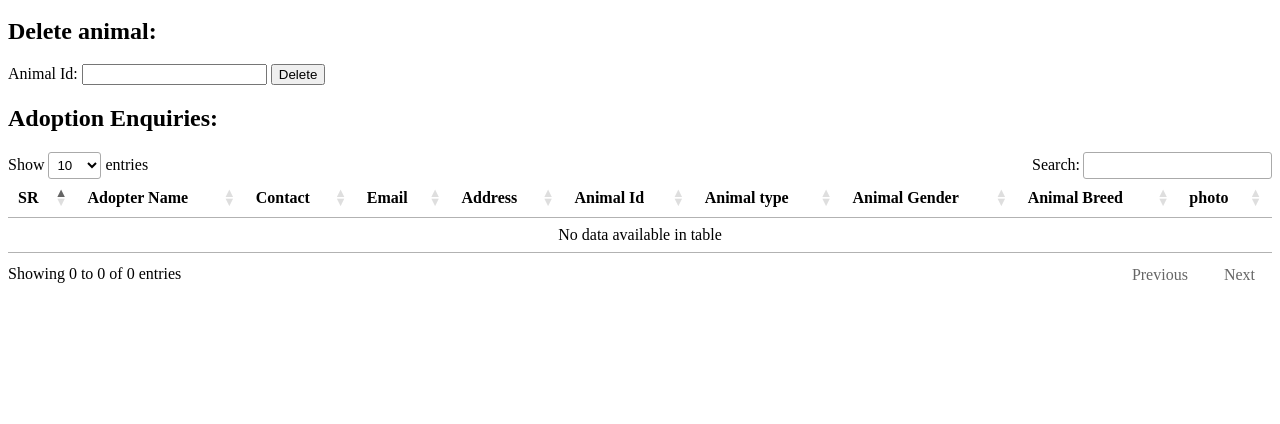
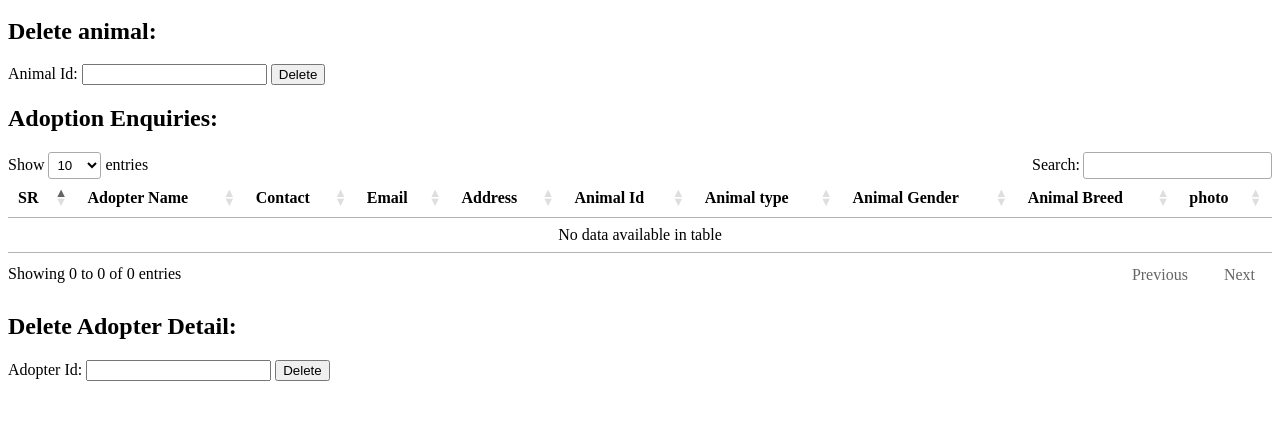
Before and after one commit to ohm1998/proj1, a PHP site: page /adminp/adoption.php in a window 1280 px wide. Shown: the part 376-800 px from the top of the page. Run offline with PHP 8.4, Linux system fonts and the light colour scheme; data that the repository does not hold is empty; some libraries are stand-ins or nearby versions.

Commit message:
Adoption changes

```diff
--- a/adminp/adoption.php
+++ b/adminp/adoption.php
@@ -8,6 +8,16 @@ if(isset($_POST['del_anim_id']))
 	mysqli_query($con,$q);
 }
 
+
+?>
+<?php
+
+if(isset($_POST['del_adopter_id']))
+{
+	$q = "delete from adopter_details where id=".$_POST['del_adopter_id'];
+	mysqli_query($con,$q);
+	//mysqli_query($con,$q);
+}
 
 ?>
 <?php
@@ -126,6 +136,13 @@ foreach($res as $i=>$r)
 echo html_table2($res);
 
 ?>
+<h2>Delete Adopter Detail:</h2>
+
+<form method="POST" accept-charset="utf-8">
+	<label>Adopter Id: </label>
+	<input type="text" name="del_adopter_id" required>
+	<input type="submit" value="Delete">
+</form>
 
 <script src="https://code.jquery.com/jquery-3.3.1.js"></script>
   <script src="vendor/bootstrap/js/bootstrap.bundle.min.js"></script>
```
